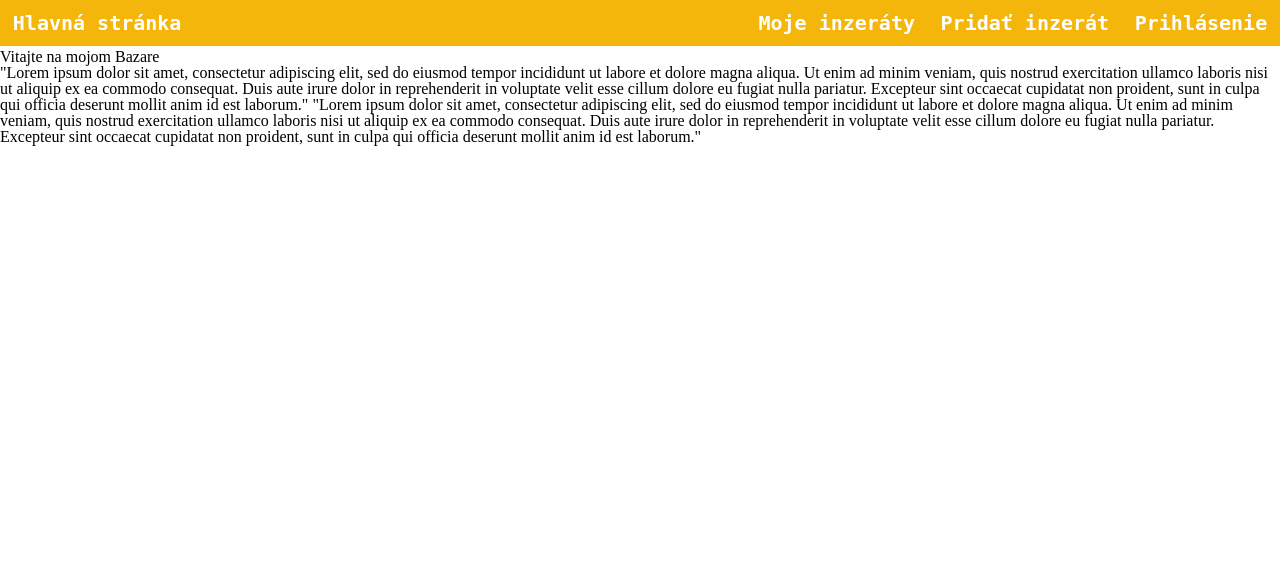
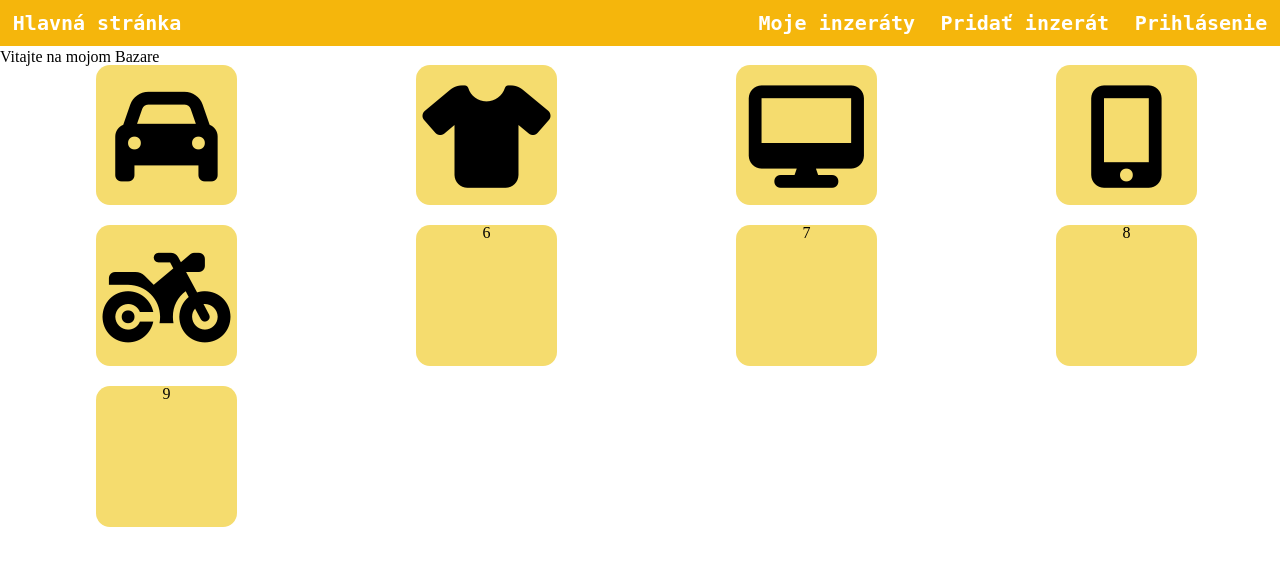
Before and after one commit to RiTo0000/bazar, a PHP site: page / in a window 1280 px wide. Shown: the top 566 px of the page. Run offline with PHP 8.4, Linux system fonts and the light colour scheme; some libraries are stand-ins or nearby versions.

Commit message:
hotova main page

```diff
--- a/addNew.html
+++ b/addNew.html
@@ -4,6 +4,7 @@
     <meta charset="UTF-8">
     <link rel="stylesheet" href="reset.css">
     <link rel="stylesheet" href="style.css">
+    <script src="https://kit.fontawesome.com/1c912cc3b2.js" crossorigin="anonymous"></script>
 
     <title>Nový inzerát</title>
 </head>
@@ -14,7 +15,9 @@
     <li><a href="addNew.html">Pridať inzerát</a></li>
     <li><a href="myListings.html">Moje inzeráty</a></li>
 </ul>
-<h1>som na pridat inzerat</h1>
+
+<h1>Vyberte si kategóriu</h1>
+
 
 </body>
 </html>
--- a/index.html
+++ b/index.html
@@ -4,6 +4,7 @@
     <meta charset="UTF-8">
     <link rel="stylesheet" href="reset.css">
     <link rel="stylesheet" href="style.css">
+    <script src="https://kit.fontawesome.com/1c912cc3b2.js" crossorigin="anonymous"></script>
 
     <title>Bazár</title>
 </head>
@@ -16,10 +17,17 @@
 </ul>
 <h1>Vitajte na mojom Bazare</h1>
 
-<p>
-    "Lorem ipsum dolor sit amet, consectetur adipiscing elit, sed do eiusmod tempor incididunt ut labore et dolore magna aliqua. Ut enim ad minim veniam, quis nostrud exercitation ullamco laboris nisi ut aliquip ex ea commodo consequat. Duis aute irure dolor in reprehenderit in voluptate velit esse cillum dolore eu fugiat nulla pariatur. Excepteur sint occaecat cupidatat non proident, sunt in culpa qui officia deserunt mollit anim id est laborum."
-    "Lorem ipsum dolor sit amet, consectetur adipiscing elit, sed do eiusmod tempor incididunt ut labore et dolore magna aliqua. Ut enim ad minim veniam, quis nostrud exercitation ullamco laboris nisi ut aliquip ex ea commodo consequat. Duis aute irure dolor in reprehenderit in voluptate velit esse cillum dolore eu fugiat nulla pariatur. Excepteur sint occaecat cupidatat non proident, sunt in culpa qui officia deserunt mollit anim id est laborum."
-</p>
+<div class="grid-container">
+    <div class="grid-item"><i class="fas fa-car"></i></div>
+    <div class="grid-item"><i class="fas fa-tshirt"></i></div>
+    <div class="grid-item"><i class="fas fa-desktop"></i></div>
+    <div class="grid-item"><i class="fas fa-mobile-alt"></i></div>
+    <div class="grid-item"><i class="fas fa-motorcycle"></i></div>
+    <div class="grid-item">6</div>
+    <div class="grid-item">7</div>
+    <div class="grid-item">8</div>
+    <div class="grid-item">9</div>
+</div>
 
 </body>
 </html>
--- a/style.css
+++ b/style.css
@@ -29,10 +29,6 @@ li a {
     width: 11%;
 }
 
-/*input {*/
-/*    float: right;*/
-/*}*/
-
 label {
     font-size: large;
 }
@@ -43,3 +39,27 @@ label {
     left: 50%;
     transform: translate(-50%, 100%);
 }
+
+
+.grid-container {
+    display: grid;
+    grid-template-columns: 1fr 1fr 1fr 1fr;
+    grid-column-gap: 0px;
+    grid-row-gap: 20px;
+
+    /*margin-left: 8%;*/
+
+}
+.grid-item {
+    background-color: #F5DC6E;
+    height: 11vw;
+    width: 11vw;
+    text-align: center;
+    border-radius: 10%;
+    margin: 0 30%;
+}
+
+i {
+    font-size: 8vw;
+    margin-top: 15%;
+}
```
